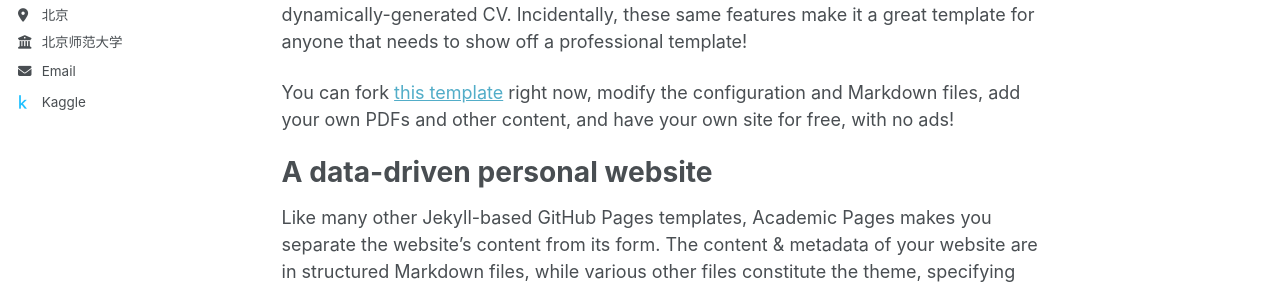
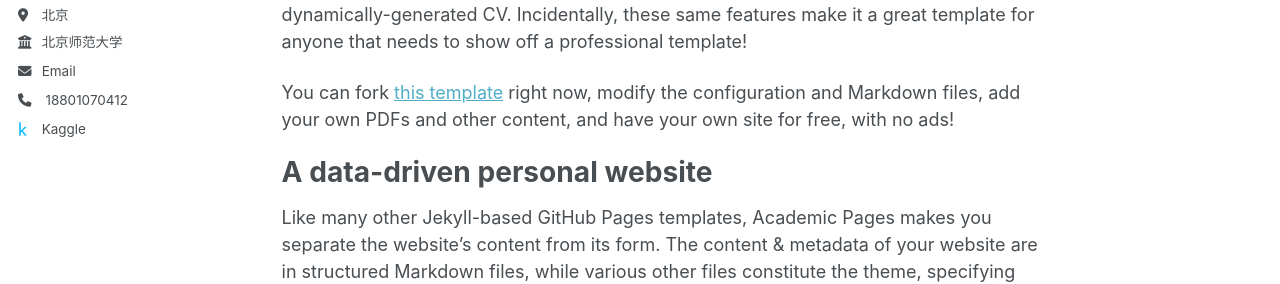
Before and after one commit to WJSheng2005/wangjiasheng.github.io, a Jekyll site: the page built from _pages/about.md, in a window 1280 px wide. Shown: the part 332-616 px from the top of the page. Built offline with Jekyll 4.4.1, drawn with Linux system fonts in a browser that asks for light colours; a script bundle is joined from its source files by our own code; library files that are not in the unit come from our copies.

Commit message:
Update author-profile.html

```diff
--- a/_includes/author-profile.html
+++ b/_includes/author-profile.html
@@ -36,6 +36,7 @@
       {% if author.email %}
         <li><a href="mailto:{{ author.email }}"><i class="fas fa-fw fa-envelope icon-pad-right" aria-hidden="true"></i>{{ site.data.ui-text[site.locale].email_label | default: "Email" }}</a></li>
       {% endif %}
+      <li><i class="fas fa-fw fa-phone icon-pad-right"></i> 18801070412</li>
 
       <!-- Font Awesome and Academicons icons / Academic websites -->
       {% if author.academia %}
```
